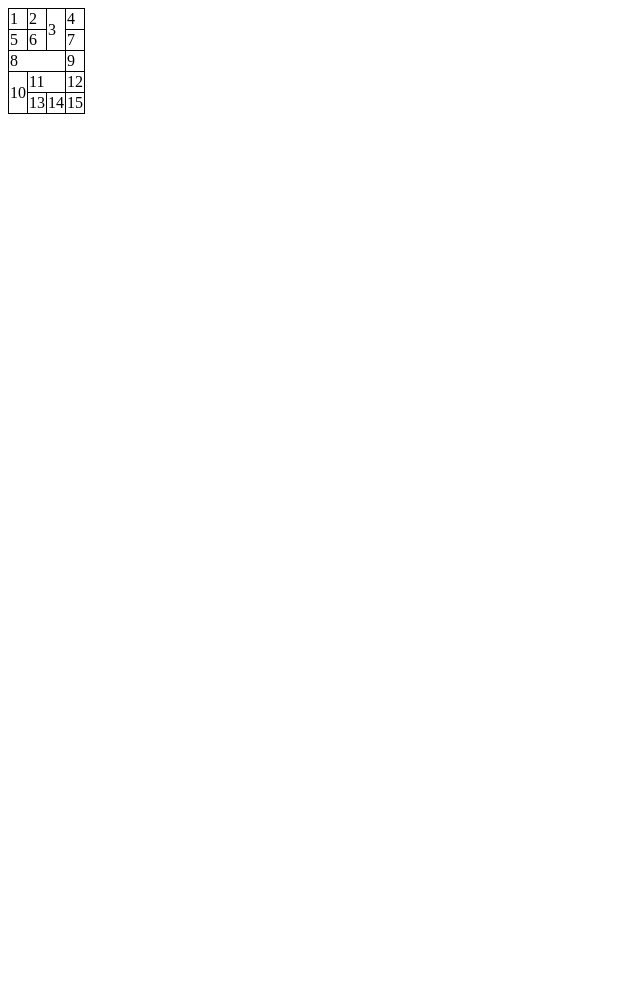
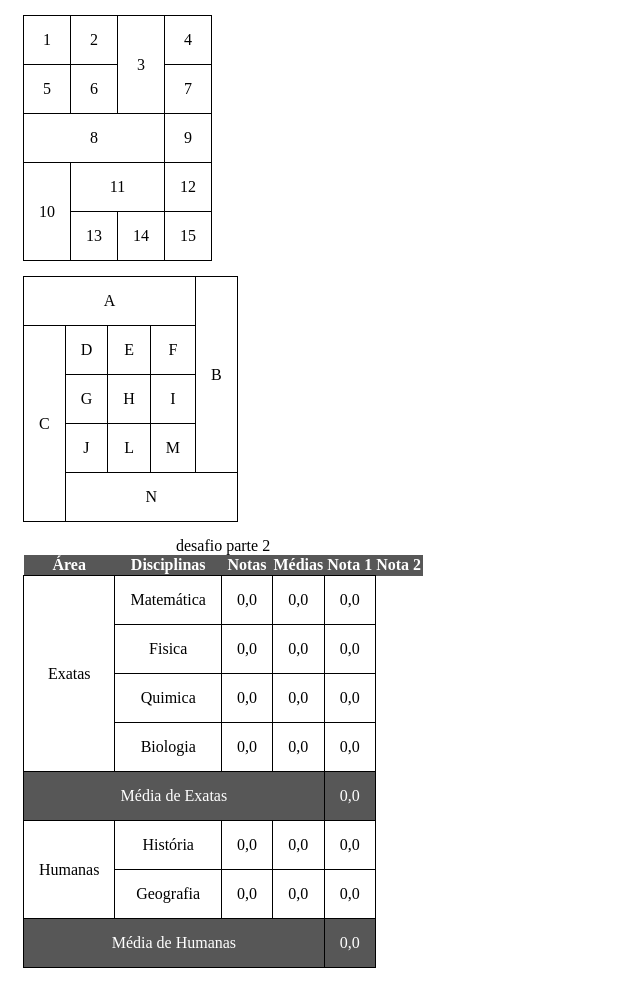
Before and after one commit to IslanMaximo/Curso, a plain HTML site: page Modulo3/desafio13/desafio13.html in a window 1280 px wide. Shown: the whole page, without its empty margins (0-640 px from the left). Before the commit the page ends 800 px from the top, so only its background shows below. Drawn offline with Linux system fonts and the light colour scheme.

Commit message:
desafio2

```diff
--- a/Modulo3/desafio13/desafio13.html
+++ b/Modulo3/desafio13/desafio13.html
@@ -7,9 +7,16 @@
     <style>
         table {
             border-collapse: collapse;
+            margin: 15px;
         }
         table td {
+            text-align: center;
+            padding: 15px;
             border: 1px solid black;
+        }
+        thead, tr.thead {
+            background-color: rgb(87, 87, 87);
+            color: white;
         }
     </style>
 </head>
@@ -44,5 +51,92 @@
         </tr>
     </table>
 
+    <table>
+        <tr>
+            <td colspan="4">A</td>
+            <td rowspan="4">B</td>
+        </tr>
+        <tr>
+            <td rowspan="4">C</td>
+            <td>D</td>
+            <td>E</td>
+            <td>F</td>
+        </tr>
+        <tr>
+            <td>G</td>
+            <td>H</td>
+            <td>I</td>
+        </tr>
+        <tr>
+            <td>J</td>
+            <td>L</td>
+            <td>M</td>
+        </tr>
+        <tr>
+            <td colspan="4">N</td>
+        </tr>
+    </table>
+    <table>
+        <caption>
+            desafio parte 2
+        </caption>
+        <thead>
+            <th rowspan="2">Área</th>
+            <th rowspan="2">Disciplinas</th>
+            <th>Notas</th>
+            <th rowspan="2">Médias</th>
+                <th>Nota 1</th>
+                <th>Nota 2</th>
+            <tbody>
+                <tr>
+                    <td rowspan="4">Exatas</td>
+                    <td>Matemática</td>
+                    <td>0,0</td>
+                    <td>0,0</td>
+                    <td>0,0</td>
+                </tr>
+                <tr>
+                    <td>Fisica</td>
+                    <td>0,0</td>
+                    <td>0,0</td>
+                    <td>0,0</td>
+                </tr>
+                <tr>
+                    <td>Quimica</td>
+                    <td>0,0</td>
+                    <td>0,0</td>
+                    <td>0,0</td>
+                </tr>
+                <tr>
+                    <td>Biologia</td>
+                    <td>0,0</td>
+                    <td>0,0</td>
+                    <td>0,0</td>
+                </tr>
+                <tr class="thead">
+                    <td colspan="4">Média de Exatas</td>
+                    <td>0,0</td>
+                </tr>
+                <tr>
+                    <td rowspan="2">Humanas</td>
+                    <td>História</td>
+                    <td>0,0</td>
+                    <td>0,0</td>
+                    <td>0,0</td>
+                </tr>
+                <tr>
+                    <td>Geografia</td>
+                    <td>0,0</td>
+                    <td>0,0</td>
+                    <td>0,0</td>
+                </tr>
+                <tr class="thead">
+                    <td colspan="4">Média de Humanas</td>
+                    <td>0,0</td>
+                </tr>
+            </tbody>
+        </thead>
+    </table>
+
 </body>
 </html>
```
